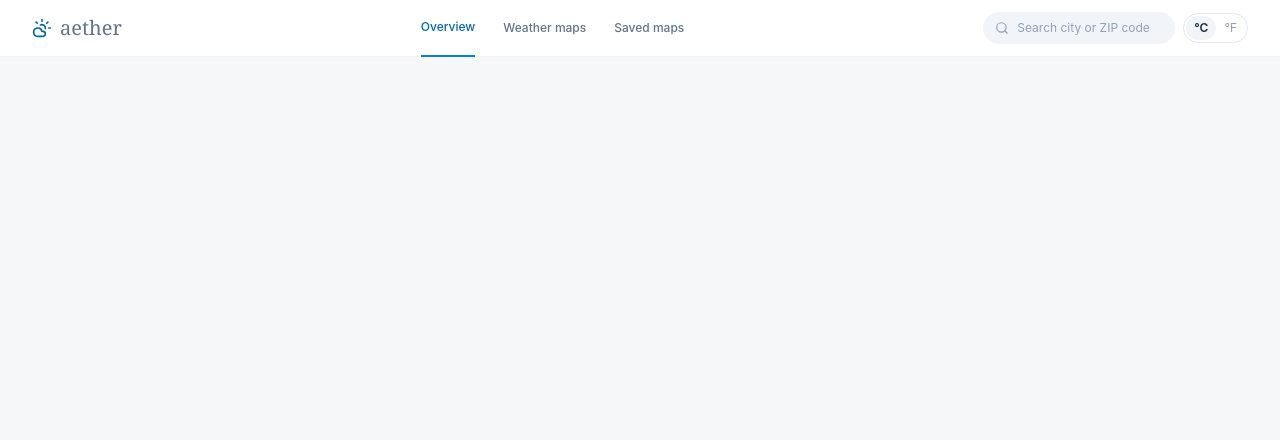
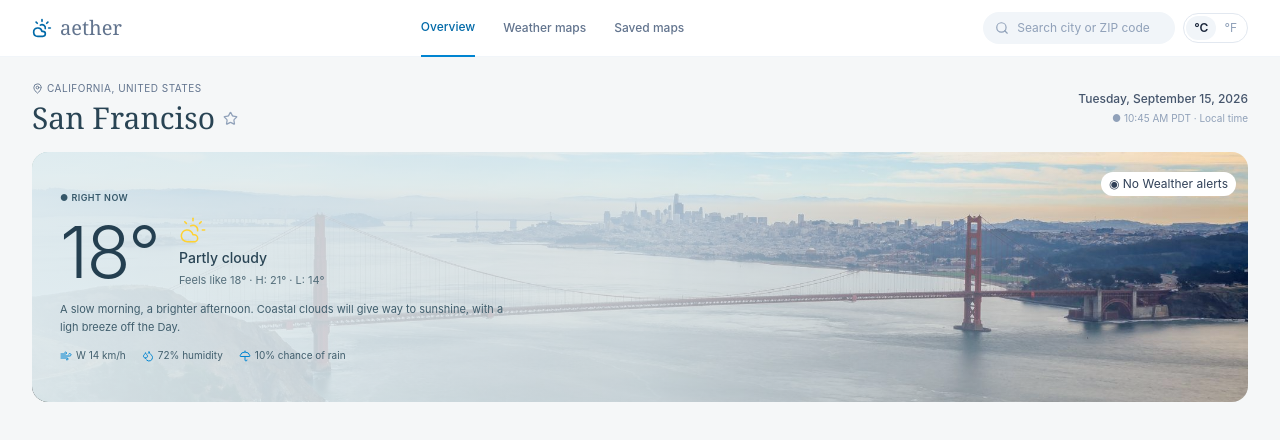
Before and after one commit to lintunyannaing-hash/react-weather-app, a React (Vite) app: page / in a window 1280 px wide. Shown: the top 440 px of the page. Built offline with nearby package versions, Linux system fonts and the light colour scheme.

Commit message:
feat: build static current weather hero section

```diff
--- a/src/App.tsx
+++ b/src/App.tsx
@@ -1,9 +1,13 @@
+import CurrentWeather from "./components/CurrentWeather";
 import Navbar from "./components/Navbar";
 
 const App = () => {
   return (
     <div className="min-h-screen bg-[#f5f7f8]">
       <Navbar />
+      <main className="mx-auto max-w-[1440px] space-y-6 px-4 py-6 sm:px-6 lg:px-8">
+        <CurrentWeather />
+      </main>
     </div>
   )
 }
--- a/src/components/CurrentWeather.tsx
+++ b/src/components/CurrentWeather.tsx
@@ -1,7 +1,132 @@
+import {
+    CloudSun,
+    Star,
+    Wind,
+    Droplets,
+    Umbrella,
+    MapPin,
+} from "lucide-react";
+
+import heroImage from "../assets/heroImage.jpg";
 
 const CurrentWeather = () => {
   return (
-    <div>CurrentWeather</div>
+    <section className="space-y-4">
+
+        {/* Loaction and Date */}
+        <div className="flex flex-col justify-between gap-3 sm:flex-row sm:items-center">
+
+            {/* Location */}
+            <div className="space-y-1">
+                <div className="flex items-center gap-1 text-[10px] uppercase tracking-wider text-slate-500">
+                    <MapPin size={11} />
+                    California, United States
+                </div>
+
+                <div className="flex items-center gap-2">
+                    <h1 className="font-serif text-2xl text-[#294454] sm:text-3xl">
+                        San Franciso
+                    </h1>
+
+                    <button
+                        type="button"
+                        aria-label="Add San Franciso to saved places"
+                        className="text-slate-400 transition hover:text-amber-500"
+                    >
+                        <Star size={15} />
+                    </button>
+                </div>
+            </div>
+
+            {/* Date */}
+            <div className="text-left sm:text-right">
+                <p className="text-xs font-medium text-slate-600">
+                    Tuesday, September 15, 2026
+                </p>
+
+                <p className="mt-1 text-[10px] text-slate-400">
+                    ● 10:45 AM PDT · Local time
+                </p>
+            </div>
+        </div>
+
+        {/* Current Weather hero */}
+        <div
+            className="relative isolate min-h-[230px] overflow-hidden rounded-2xl bg-[#dceaf0] bg-cover bg-center sm:min-h-[250px]"
+            style={{
+                backgroundImage: `url(${heroImage})`
+            }}
+        >
+
+            {/* Image Overlay */}
+            <div className="absolute inset-0 -z-10 bg-gradient-to-r from-[#e3eff3]/95 via-[#e3eff3]/75 to-transparent" >
+                <div className="flex flex-row justify-between">
+                    {/* LEFT Container */}
+                    <div className="flex min-h-[230px] flex-col justify-center gap-3 p-5 sm:min-h-[250px] sm:w-3/4 sm:p-7">
+
+                        {/* Current Status */}
+                        <p className="text-[9px] font-semibold uppercase tracking-wider text-[#36586a]">
+                            ● Right now
+                        </p>
+
+                        {/* Temperature and conditions */}
+                        <div className="flex flex-wrap items-center gap-3 sm:gap-5">
+
+                            <span className="text-6xl font-light tracking-tight text-[#243f50] sm:text-7xl">
+                                18°
+                            </span>
+
+                            <div className="space-y-1">
+                                <CloudSun
+                                    size={28}
+                                    strokeWidth={1.3}
+                                    className="text-amber-300"
+                                />
+
+                                <p className="text-sm font-medium text-[#294454]">
+                                    Partly cloudy
+                                </p>
+
+                                {/* Feels like */}
+                                <p className="text-[11px] text-[#536d7a]">
+                                    Feels like 18° · H: 21° · L: 14°
+                                </p>
+                            </div>
+                        </div>
+
+                        {/* Descriptions */}
+                        <p className="max-w-md text-[11px] leading-relaxed text-[#405e6d]">
+                            A slow morning, a brighter afternoon. Coastal clouds
+                            will give way to sunshine, with a ligh breeze off the Day.
+                        </p>
+
+                        {/* Weather Informations */}
+                        <div className="flex flex-wrap items-center gap-x-4 gap-y-2 text-[10px] text-[#405e6d]">
+                            <span className="flex items-center gap-1">
+                                <Wind size={12} className="text-sky-600" />
+                                W 14 km/h
+                            </span>
+
+                            <span className="flex items-center gap-1">
+                                <Droplets size={12} className="text-sky-600" />
+                                72% humidity
+                            </span>
+
+                            <span className="flex items-center gap-1">
+                                <Umbrella size={12} className="text-sky-600" />
+                                10% chance of rain
+                            </span>
+                        </div>
+                    </div>
+
+                    {/* Right Container */}
+                    <div className="absolute top-5 right-3 flex gap-1 bg-white rounded-2xl px-2 py-1">
+                        <span className="text-serif text-xs text-slate-700">◉ No Wealther alerts</span>
+                    </div>
+                </div>
+            </div>
+        </div>
+    </section>
   )
 }
 
```
